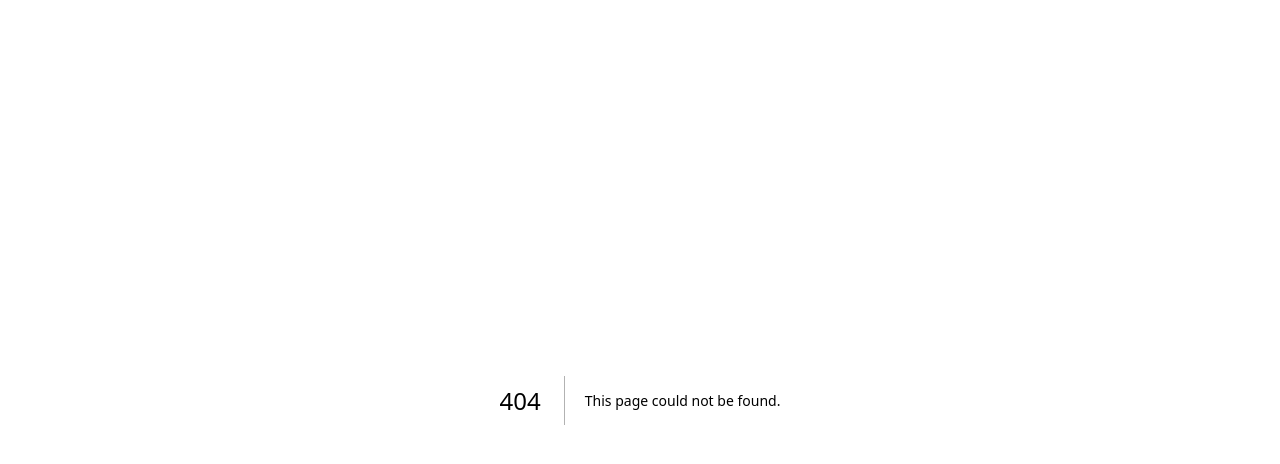
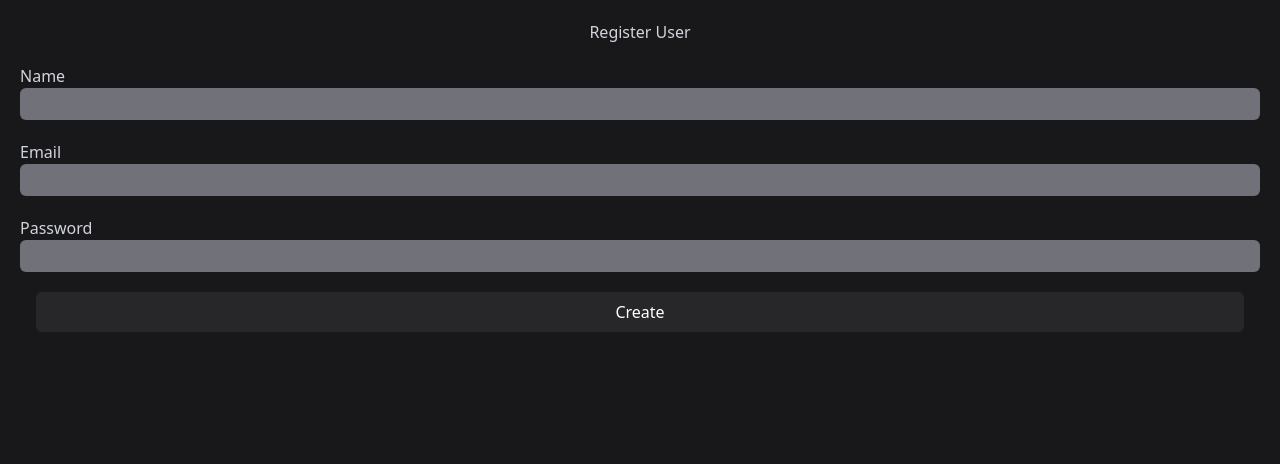
Before and after one commit to RodolfoBelo19/dashboard-card, a Next.js app: page /login in a window 1280 px wide. Before the commit this address had no page. Shown: the top 464 px of the page. Built offline with nearby package versions, Linux system fonts and the light colour scheme.

Commit message:
fix edit login

```diff
--- a/src/components/Button.tsx
+++ b/src/components/Button.tsx
@@ -33,7 +33,7 @@ export const PlusButton = ({children, className, data}: any) => {
   }
 
   return (
-    <div className="absolute top-2 right-1">
+    <div className="flex justify-end p-2">
       <Menu as="div" className="relative text-left">
         <div>
           <Menu.Button className="text-gray-300 text-sm flex font-medium">
--- a/src/components/Card.tsx
+++ b/src/components/Card.tsx
@@ -54,10 +54,10 @@ export const Card = ({data}: any) => {
         data.map((card: ICard) => {
           return (
             <div key={card.name}>
-              <div className="bg-zinc-800 relative flex m-2 items-center rounded-2xl p-5"
+              <div className="bg-zinc-800 flex m-2 rounded-2xl"
                    style={{backgroundImage: `url(/images/${card.name}.png)`}}
               >
-                <div className="w-full">
+                <div className="m-4 w-full">
                   <p className="flex">
                     <strong className="mx-2">name:</strong>
                     {card?.name}
@@ -75,11 +75,13 @@ export const Card = ({data}: any) => {
                     <FormatValue value={card?.used}/>
                   </p>
                 </div>
-                <div>
-                  {cardType(card?.type)}
-                  {/*{cardTest(card?.type)}*/}
+                <div className="flex flex-col">
+                  <PlusButton data={card}/>
+                  <div className="flex m-2 items-center">
+                    {cardType(card?.type)}
+                    {/*{cardTest(card?.type)}*/}
+                  </div>
                 </div>
-                <PlusButton data={card}/>
                 {/*<EllipsisVerticalIcon className="absolute right-2 top-3" height={20} />*/}
               </div>
             </div>
--- a/src/pages/card/index.tsx
+++ b/src/pages/card/index.tsx
@@ -5,11 +5,12 @@ import {useEffect, useState} from "react";
 import {useRouter} from "next/router";
 import {Button} from "@/components/Button";
 
-const initialValuesSchema = {
+const initialValuesSchema: ICard = {
   name: "",
   limit: 0,
   used: 0,
   type: "mastercard",
+  userId: ""
 }
 
 export default function Card() {
--- a/src/pages/interfaces/ICard.ts
+++ b/src/pages/interfaces/ICard.ts
@@ -4,4 +4,5 @@ export interface ICard {
   limit: number,
   used: number,
   type: string,
+  userId?: string,
 }
--- /dev/null
+++ b/src/pages/interfaces/User.ts
@@ -0,0 +1,6 @@
+export interface User {
+  _id?: number,
+  name: string,
+  email: string,
+  password: string,
+}
--- /dev/null
+++ b/src/pages/login/index.tsx
@@ -0,0 +1,52 @@
+import {Field, Form, Formik} from "formik";
+import {User} from "@/pages/interfaces/User";
+import {useState} from "react";
+import {Button} from "@/components/Button";
+import {useRouter} from "next/router";
+import api from "@/api";
+
+const initialValuesSchema: User = {
+  name: "",
+  email: "",
+  password: "",
+}
+export default function Login() {
+  const [initialValues, setInitialValues] = useState(initialValuesSchema);
+
+  const {query, push} = useRouter()
+  const {id} = query
+
+  const handleSubmit = async (values: User) => {
+    try {
+      await api.post('/user', values)
+      await push('/')
+    } catch (e) {
+      console.log(e)
+    }
+  }
+
+  return (
+    <div className="flex flex-col text-gray-300 justify-center items-center">
+      <h1 className="mt-5">{!id ? 'Register' : 'Edit'} User</h1>
+      <Formik
+        initialValues={initialValues}
+        onSubmit={handleSubmit} enableReinitialize={true}
+      >
+        {({values, handleChange, handleSubmit}) => (
+          <Form className="flex p-5 w-full flex-col">
+            <label htmlFor="name">Name</label>
+            <Field className="p-1 rounded-md bg-zinc-500" name="name" type="text"/>
+
+            <label className="mt-5" htmlFor="email">Email</label>
+            <Field className="p-1 rounded-md bg-zinc-500" name="email" type="text"/>
+
+            <label className="mt-5" htmlFor="password">Password</label>
+            <Field className="p-1 rounded-md bg-zinc-500" name="password" type="text"/>
+
+            <Button className="mt-5" type="submit">{values._id ? 'Edit' : 'Create'}</Button>
+          </Form>
+        )}
+      </Formik>
+    </div>
+  );
+}
```
